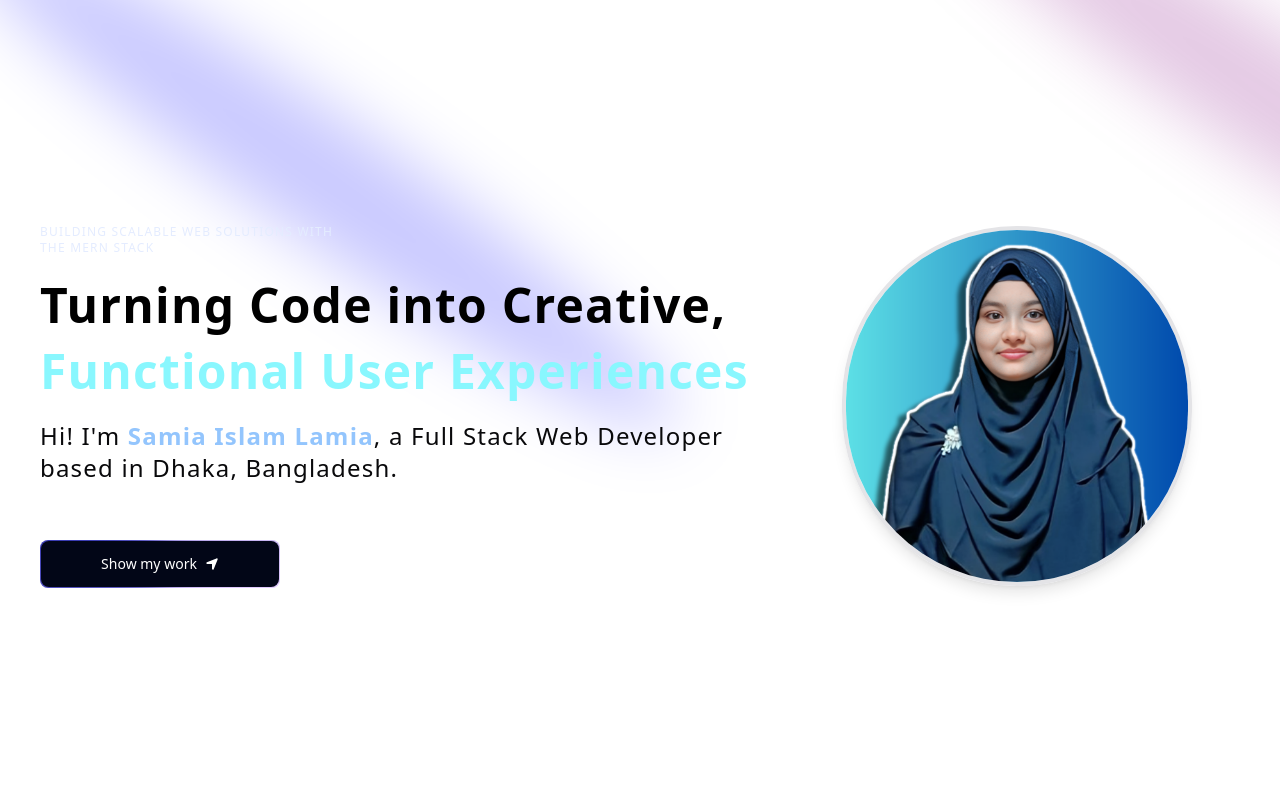
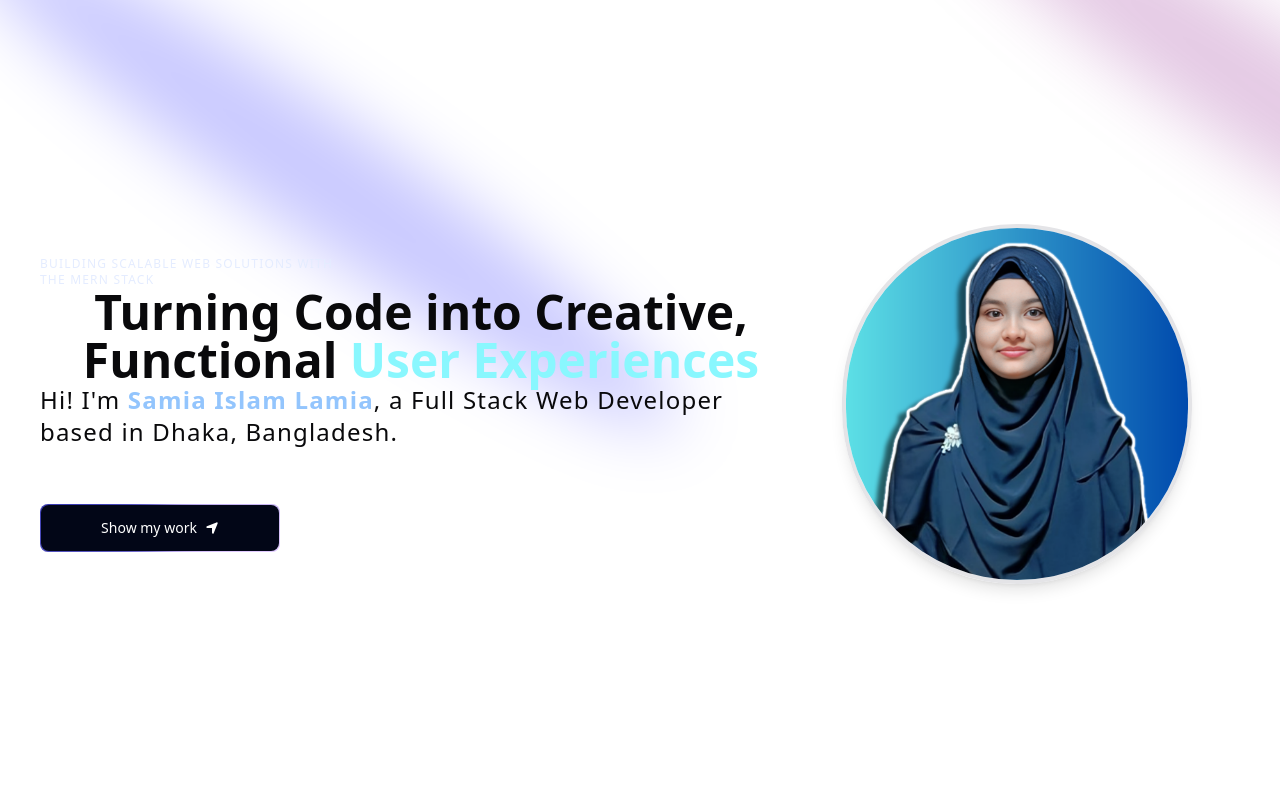
Before and after one commit to samiacodes/Samia-s-creative-Portfolio, a Next.js app: page / in a window 1280 px wide. Shown: the top 800 px of the page. Built offline with nearby package versions, Linux system fonts and the light colour scheme.

Commit message:
Ready to deploy

```diff
--- a/components/Hero.tsx
+++ b/components/Hero.tsx
@@ -1,7 +1,6 @@
 import { FaLocationArrow } from "react-icons/fa6";
 import Image from "next/image";
 import { Spotlight } from "./ui/Spotlight";
-import { TextGenerateEffect } from "./ui/TextGenerateEffect";
 import MagicButton from "./MagicButton";
 
 const Hero = () => {
@@ -42,19 +41,22 @@ const Hero = () => {
 
       <div className="flex justify-between relative my-20 z-10">
         <div className="max-w-[89vw] md:max-w-2xl lg:max-w-6xl flex flex-col lg:flex-row items-center justify-between gap-10">
-
           {/* LEFT: Text content */}
           <div className="flex flex-col items-center lg:items-start justify-center text-center lg:text-left">
             <p className="uppercase tracking-widest text-xs text-blue-100 max-w-80">
               Building Scalable Web Solutions with the MERN Stack
             </p>
-          <TextGenerateEffect
-            words="Turning Code into Creative, Functional User Experiences"
-            className="text-[40px] md:text-4xl lg:text-5xl"
-          />
+            <h1 className="heading">
+              Turning Code into Creative, Functional{" "}
+              <span className="text-purple">User Experiences</span>
+            </h1>
+
             <p className="md:tracking-wider mb-4 text-sm md:text-lg lg:text-2xl">
-            Hi! I&apos;m <span className="text-blue-300 font-semibold">Samia Islam Lamia</span>, a Full Stack Web Developer based in Dhaka, Bangladesh.
-
+              Hi! I&apos;m{" "}
+              <span className="text-blue-300 font-semibold">
+                Samia Islam Lamia
+              </span>
+              , a Full Stack Web Developer based in Dhaka, Bangladesh.
             </p>
             <a href="#about">
               <MagicButton
@@ -76,10 +78,7 @@ const Hero = () => {
               priority // improves LCP for above-the-fold images
             />
           </div>
-
-
         </div>
-
       </div>
     </div>
   );
--- a/components/mode-toggle/ModeToggle.tsx
+++ /dev/null
@@ -1,40 +0,0 @@
-'use client'
-
-import { useTheme } from 'next-themes'
-import { Moon, Sun } from 'lucide-react'
-import { useEffect, useState } from 'react'
-import { Button } from '@/components/ui/button'
-
-export function ModeToggle() {
-  const { setTheme, resolvedTheme } = useTheme()
-  const [mounted, setMounted] = useState(false)
-
-  // Prevent hydration mismatch
-  useEffect(() => {
-    setMounted(true)
-  }, [])
-
-  if (!mounted) return null
-
-  const isDark = resolvedTheme === 'dark'
-
-  return (
-    <Button
-      variant="secondary"
-      size="icon"
-      onClick={() => setTheme(isDark ? 'light' : 'dark')}
-    >
-      <Sun
-        className={`h-[1.2rem] w-[1.2rem] transition-all ${
-          isDark ? 'scale-0 -rotate-90 absolute' : 'scale-100 rotate-0'
-        }`}
-      />
-      <Moon
-        className={`h-[1.2rem] w-[1.2rem] transition-all ${
-          isDark ? 'scale-100 rotate-0' : 'scale-0 rotate-90 absolute'
-        }`}
-      />
-      <span className="sr-only">Toggle theme</span>
-    </Button>
-  )
-}
--- a/components/ui/TextGenerateEffect.tsx
+++ /dev/null
@@ -1,59 +0,0 @@
-"use client";
-import { useEffect } from "react";
-import { motion, stagger, useAnimate } from "framer-motion";
-import { cn } from "@/lib/utils";
-
-export const TextGenerateEffect = ({
-  words,
-  className,
-}: {
-  words: string;
-  className?: string;
-}) => {
-  const [scope, animate] = useAnimate();
-  let wordsArray = words.split(" ");
-  useEffect(() => {
-    console.log(wordsArray);
-    animate(
-      "span",
-      {
-        opacity: 1,
-      },
-      {
-        duration: 2,
-        delay: stagger(0.2),
-      }
-    );
-  }, [scope.current]);
-
-  const renderWords = () => {
-    return (
-      <motion.div ref={scope}>
-        {wordsArray.map((word, idx) => {
-          return (
-            <motion.span
-              key={word + idx}
-              // change here if idx is greater than 3, change the text color to #CBACF9
-              className={` ${idx > 3 ? "text-purple" : "dark:text-white text-black"
-                } opacity-0`}
-            >
-              {word}{" "}
-            </motion.span>
-          );
-        })}
-      </motion.div>
-    );
-  };
-
-  return (
-    <div className={cn("font-bold", className)}>
-      {/* mt-4 to my-4 */}
-      <div className="my-4">
-        {/* remove  text-2xl from the original */}
-        <div className=" dark:text-white text-black leading-snug tracking-wide">
-          {renderWords()}
-        </div>
-      </div>
-    </div>
-  );
-};
```
Also changed, not shown: 1 other file (tests, documents, lock files or other folders). Lines whose indentation alone changed are shown as unchanged.
